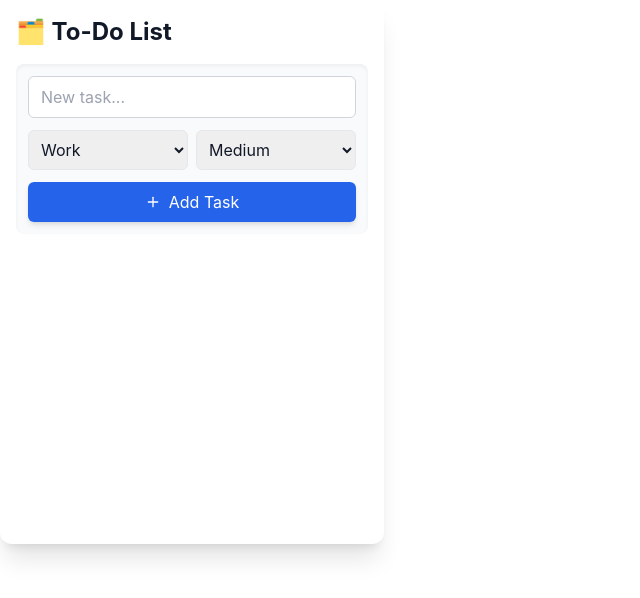
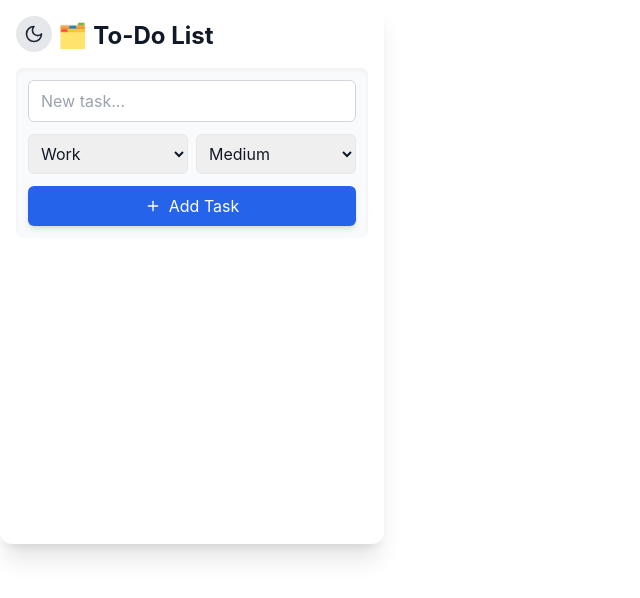
Before and after one commit to c7harry/TaskPilot, a React (Create React App) app in the folder my-extension/: page / in a window 1280 px wide. Shown: the top 598 px of the page, without its empty margins (0-640 px from the left). Built offline with nearby package versions, Linux system fonts and the light colour scheme.

Commit message:
finished dark mode

```diff
--- a/my-extension/src/App.js
+++ b/my-extension/src/App.js
@@ -1,6 +1,7 @@
 import React, { useState, useEffect } from "react";
 import { saveTodos, loadTodos } from "./storage";
 import { Check, X, Plus } from "lucide-react";
+import DarkModeToggle from "./DarkModeToggle";
 
 const categories = ["Work", "Personal", "Urgent"];
 const priorities = ["Low", "Medium", "High"];
@@ -58,7 +59,7 @@ export default function App() {
 
   return (
     <div className="w-96 h-[34rem] p-4 bg-white dark:bg-gray-900 text-gray-900 dark:text-gray-100 rounded-xl shadow-xl overflow-auto">
-      <h1 className="text-2xl font-bold mb-4">🗂️ To-Do List</h1>
+      <h1 className="text-2xl font-bold mb-4"><DarkModeToggle/> 🗂️ To-Do List</h1>
 
       {/* Form */}
       <div className="space-y-3 bg-gray-50 dark:bg-gray-800 p-3 rounded-lg shadow-inner">
--- /dev/null
+++ b/my-extension/src/DarkModeToggle.js
@@ -0,0 +1,28 @@
+import React, { useEffect, useState } from "react";
+import { Moon, Sun } from "lucide-react";
+
+export default function DarkModeToggle() {
+  const [darkMode, setDarkMode] = useState(() =>
+    localStorage.getItem("theme") === "dark"
+  );
+
+  useEffect(() => {
+    if (darkMode) {
+      document.documentElement.classList.add("dark");
+      localStorage.setItem("theme", "dark");
+    } else {
+      document.documentElement.classList.remove("dark");
+      localStorage.setItem("theme", "light");
+    }
+  }, [darkMode]);
+
+  return (
+    <button
+      onClick={() => setDarkMode(!darkMode)}
+      className="ml-auto p-2 rounded-full bg-gray-200 dark:bg-gray-800 text-gray-800 dark:text-gray-100 hover:scale-105 transition"
+      title="Toggle Dark Mode"
+    >
+      {darkMode ? <Sun className="w-5 h-5" /> : <Moon className="w-5 h-5" />}
+    </button>
+  );
+}
--- a/my-extension/tailwind.config.js
+++ b/my-extension/tailwind.config.js
@@ -8,7 +8,11 @@ module.exports = {
     "./src/**/*.{js,ts,jsx,tsx,mdx}",
     ],
   theme: {
-    extend: {},
+    extend: {
+    transitionProperty: {
+      'theme': 'background-color, border-color, color, fill, stroke',
+    },
+  },
   },
   plugins: [],
 };
```
